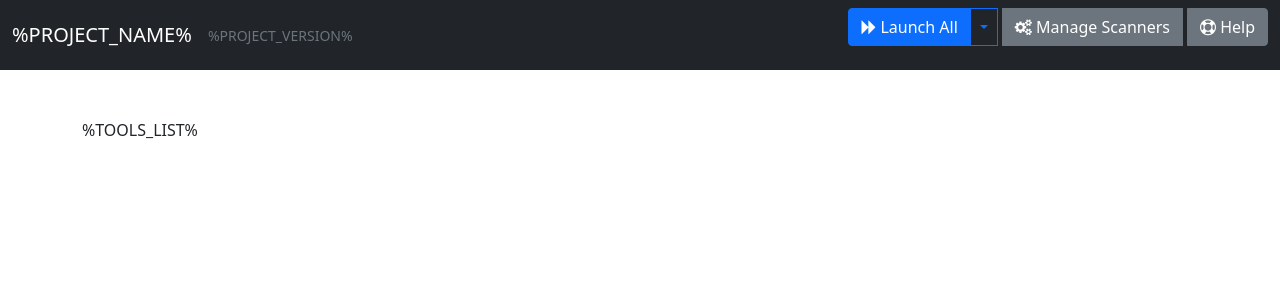
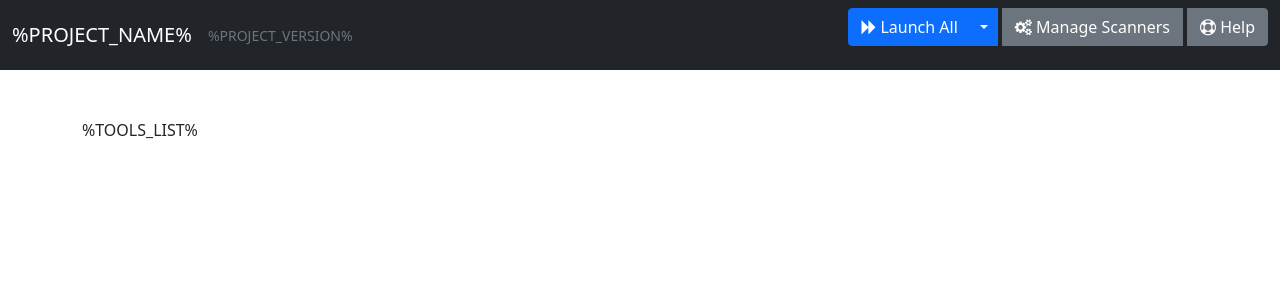
Before and after one commit to david-prv/overmind, a Python web app: template app/templates/base.htm in a window 1280 px wide. Shown: the top 300 px of the page. Run offline with Jinja, Linux system fonts and the light colour scheme; the template is opened without the code that fills it, so the values that code supplies are empty.

Commit message:
CHANGE to primary

```diff
--- a/app/templates/base.htm
+++ b/app/templates/base.htm
@@ -34,7 +34,7 @@
         <form class="d-flex">
             <div class="input-group mb-3">
                 <button data-bs-toggle="modal" data-bs-target="#launchModal" id="launchAll" class="btn btn-primary" type="submit"><i class="fa fa-forward"></i> Launch All</button>
-                <button type="button" class="btn btn-outline-primary dropdown-toggle dropdown-toggle-split" data-bs-toggle="dropdown" aria-expanded="false">
+                <button type="button" class="btn btn-primary dropdown-toggle dropdown-toggle-split" data-bs-toggle="dropdown" aria-expanded="false">
                     <span class="visually-hidden">Toggle Dropdown</span>
                 </button>
                 <ul class="dropdown-menu">
```
